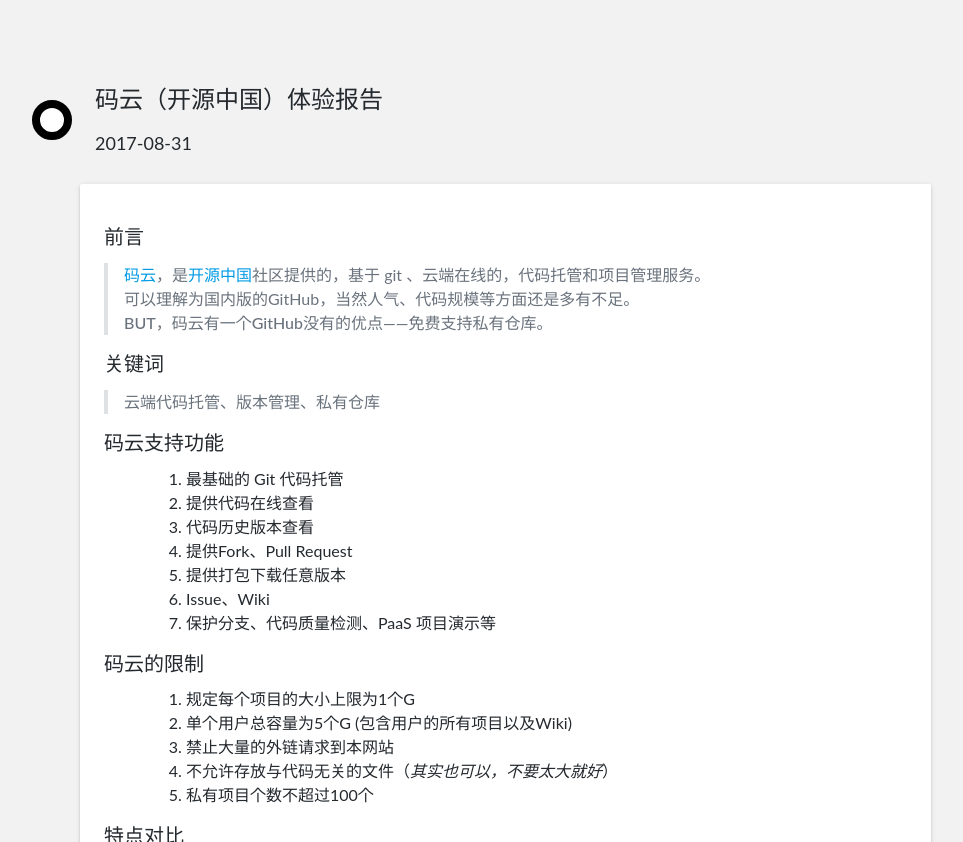
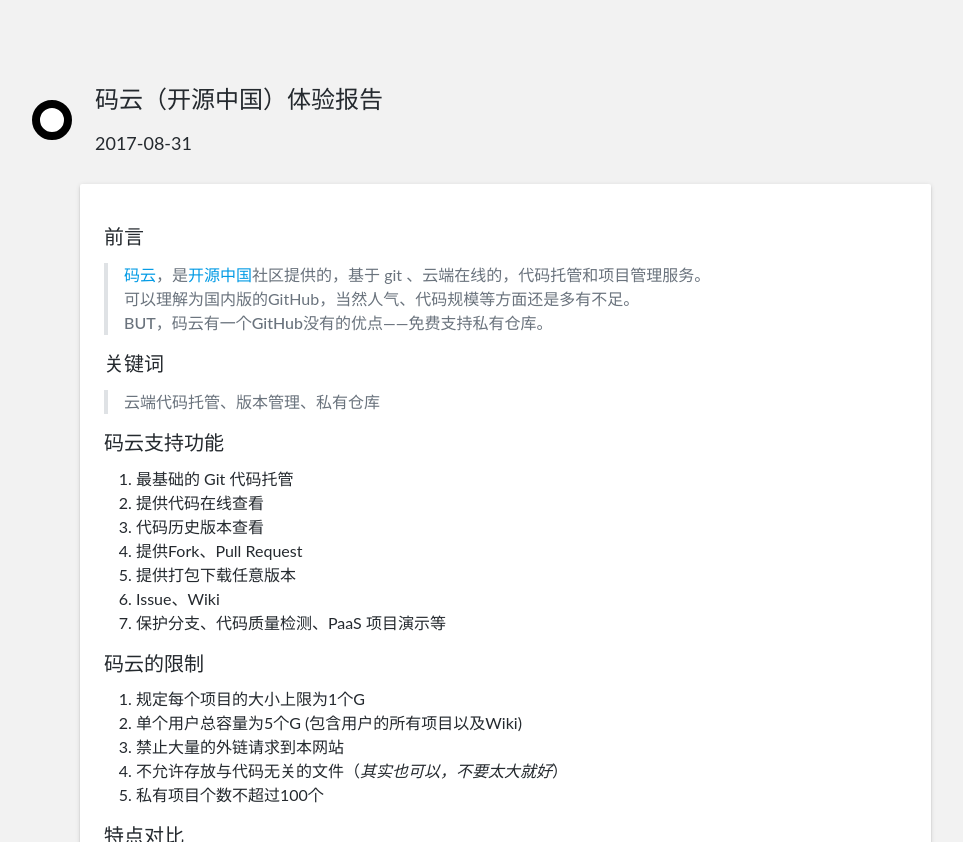
Before and after one commit to unicorn25/unicorn25.github.io, a Jekyll site: the page built from _steps/gitee-reporter.md, in a window 1280 px wide. Shown: the top 842 px of the page, without its empty margins (157-1120 px from the left). Built offline with Jekyll 4.4.1, drawn with Linux system fonts in a browser that asks for light colours; grey boxes are pictures that could not be loaded.

Commit message:
fix: update ul

```diff
--- a/assets/css/main.css
+++ b/assets/css/main.css
@@ -15,6 +15,7 @@
 min-height:150px;
 position:relative
 }
+
 .item:before,.last-item:after {
 background:#fff;
 border:8px solid #000;
@@ -115,24 +116,27 @@
 	margin-bottom: 16px;
 }
 
+ol, ul {
+	list-style: none;
+}
+
 .item ol {
 	line-height: 24px;
 	margin-top: 0px;
 	margin-bottom: 16px;
 	padding-left: 32px;
-	word-wrap: break-word;
 	list-style-type: decimal;
 }
+
 .item ul {
 	line-height: 24px;
 	margin-top: 0px;
 	margin-bottom: 16px;
 	padding-left: 32px;
-	word-wrap: break-word;
 	display: block;
-	list-style-position: inside;
 	list-style-type: disc;
 }
+
 .item li{
-	margin-left: 50px;
+	display: list-item;
 }
```
